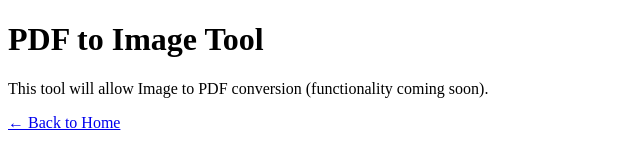
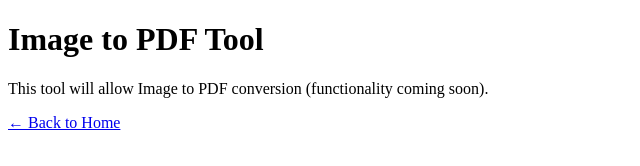
Before and after one commit to Swarnadeep17/FileBae_Site, a plain HTML site: page main_page/Image/image_to_pdf.html in a window 1280 px wide. Shown: the whole page, without its empty margins (0-640 px from the left). Drawn offline with Linux system fonts and the light colour scheme.

Commit message:
Update image_to_pdf.html

```diff
--- a/main_page/Image/image_to_pdf.html
+++ b/main_page/Image/image_to_pdf.html
@@ -5,7 +5,7 @@
   <title>Image to PDF | FileBae</title>
 </head>
 <body>
-  <h1>PDF to Image Tool</h1>
+  <h1>Image to PDF Tool</h1>
   <p>This tool will allow Image to PDF conversion (functionality coming soon).</p>
   <a href="../../index.html">← Back to Home</a>
 </body>
```
